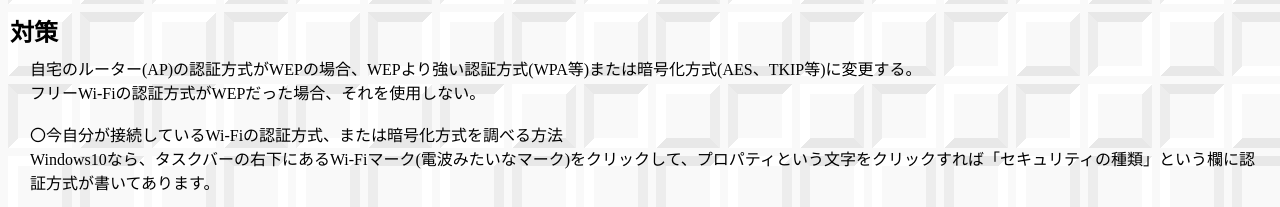
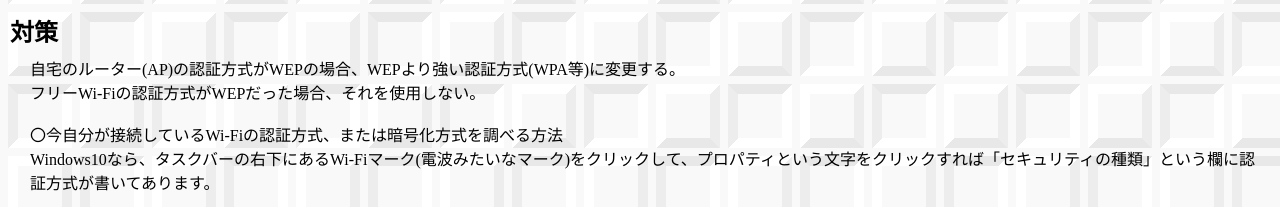
Before and after one commit to Ryudo43/Ryudo43.github.io, a plain HTML site: page wep.html in a window 1280 px wide. Shown: the part 860-1067 px from the top of the page. Drawn offline with nearby package versions, Linux system fonts and the light colour scheme.

Commit message:
Update wep.html

```diff
--- a/wep.html
+++ b/wep.html
@@ -43,7 +43,7 @@
   </p><!--検証内容ここまで-->
   <h2>対策</h2>
   <p><!--対策ここから-->
-    自宅のルーター(AP)の認証方式がWEPの場合、WEPより強い認証方式(WPA等)または暗号化方式(AES、TKIP等)に変更する。<br>
+    自宅のルーター(AP)の認証方式がWEPの場合、WEPより強い認証方式(WPA等)に変更する。<br>
     フリーWi-Fiの認証方式がWEPだった場合、それを使用しない。<br><br>
     〇今自分が接続しているWi-Fiの認証方式、または暗号化方式を調べる方法<br>
     Windows10なら、タスクバーの右下にあるWi-Fiマーク(電波みたいなマーク)をクリックして、プロパティという文字をクリックすれば「セキュリティの種類」という欄に認証方式が書いてあります。<br>
```
